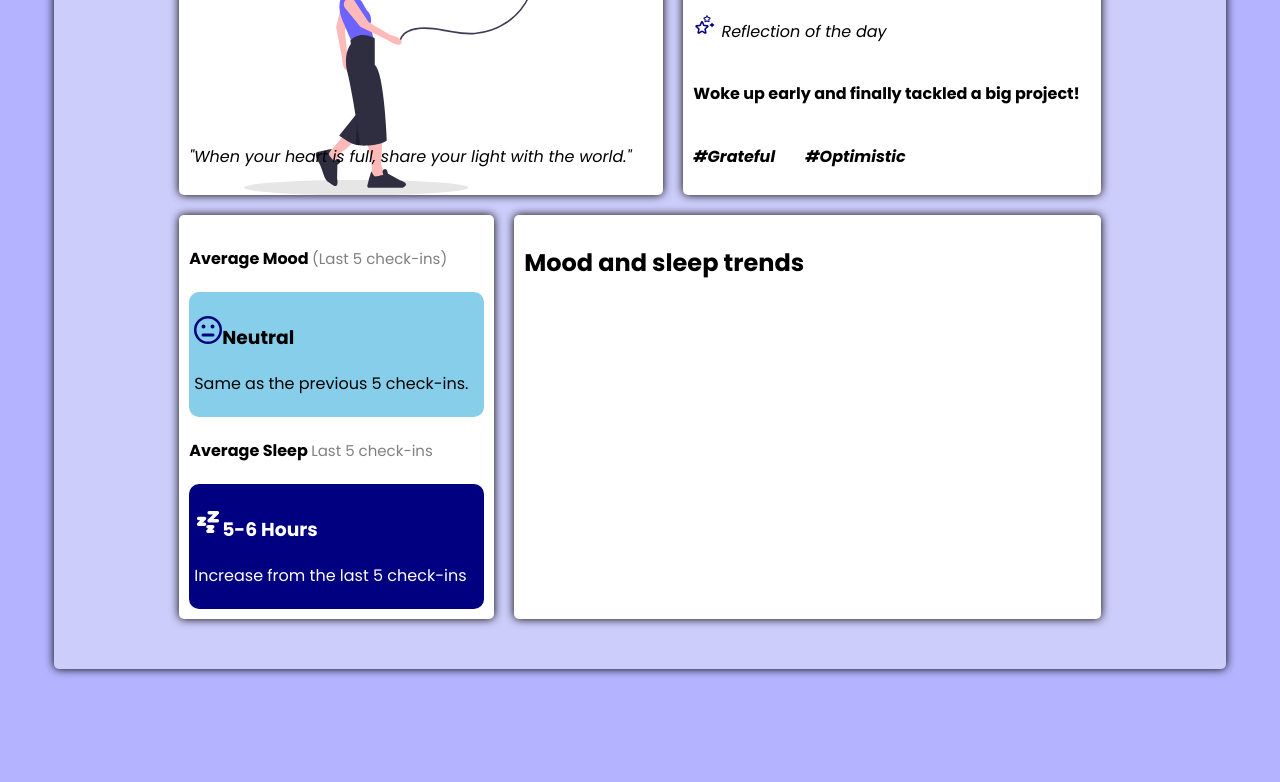
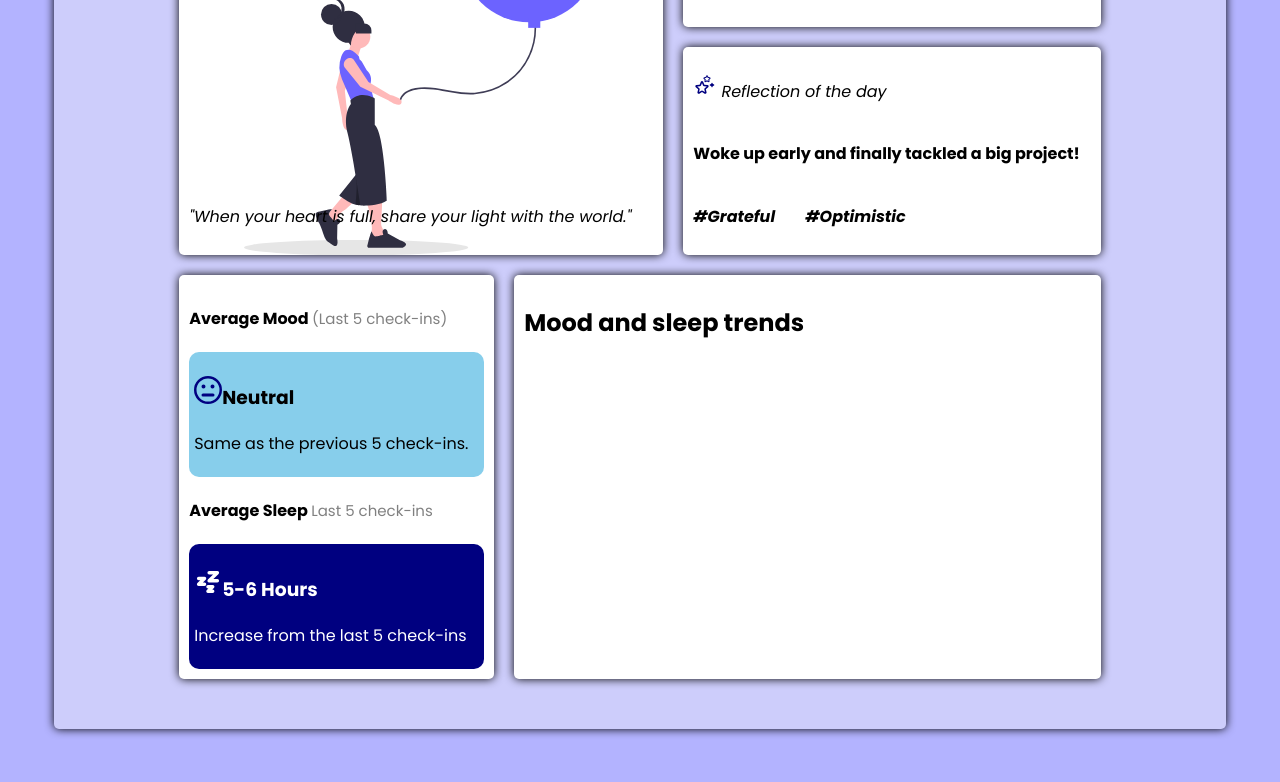
Before and after one commit to OladapoAdu/Mood-Checker, a plain HTML site: page index.html in a window 1280 px wide. Shown: the part 490-1272 px from the top of the page. Before the commit the page ends 1250 px from the top, so only its background shows below. Drawn offline with Linux system fonts and the light colour scheme.

Commit message:
update to styles

```diff
--- a/style.css
+++ b/style.css
@@ -9,7 +9,7 @@ body{
     padding: 0;
     height: 100vh;
     padding-bottom: 250px;
-    padding-top: 200px;
+    padding-top: 260px;
 }
 
 .main{
```
